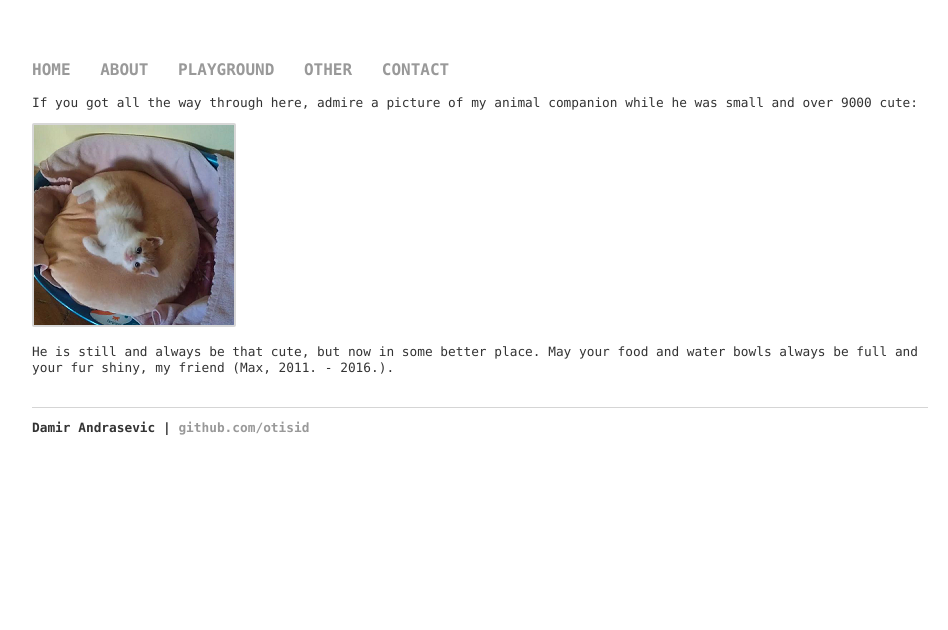
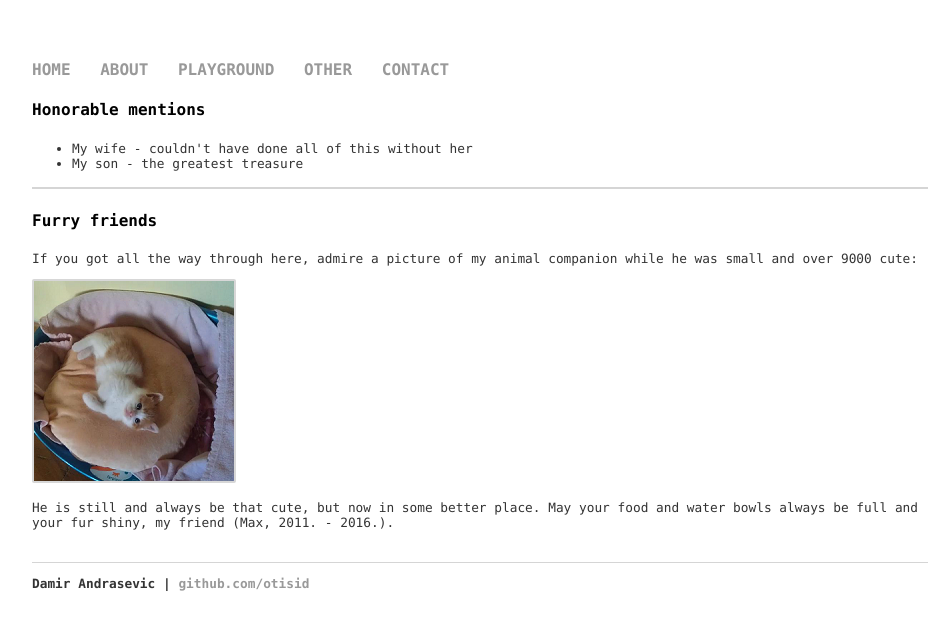
Before and after one commit to otisid/otisid.github.io, a Jekyll site: the page built from memo/index.html, in a window 1280 px wide. Shown: the top 630 px of the page, without its empty margins (160-1108 px from the left). Built offline with Jekyll 4.4.1, drawn with Linux system fonts in a browser that asks for light colours.

Commit message:
Update index.html

```diff
--- a/memo/index.html
+++ b/memo/index.html
@@ -2,6 +2,13 @@
 layout: default
 title: other
 ---
+<h4>Honorable mentions</h4>
+<ul>
+	<li>My wife - couldn't have done all of this without her</li>
+  <li>My son - the greatest treasure</li>
+</ul>
+<hr>
+<h4>Furry friends</h4>
 <p>If you got all the way through here, admire a picture of my animal companion while he was small and over 9000 cute:</p>
 <img src="/sources/img/little_maxcat.png" title="Cute cat" alt="Here comes Max!">
 <br>
```
